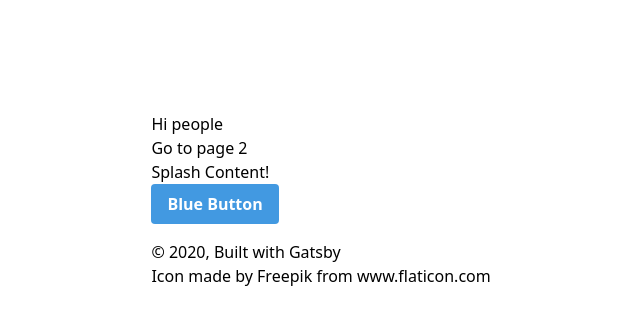
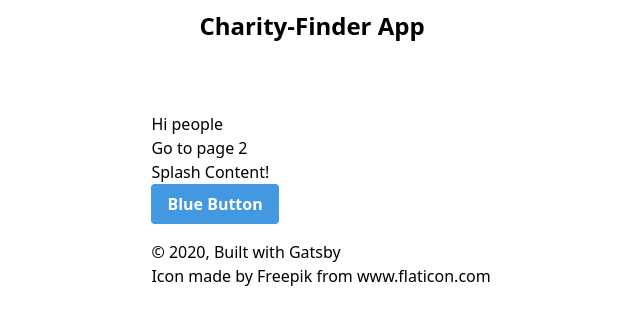
Before and after one commit to BebopVinh/charity-finder, a Gatsby site: page / in a window 1280 px wide. Shown: the whole page, without its empty margins (26-666 px from the left). Built offline with nearby package versions, Linux system fonts and the light colour scheme; Gatsby itself is replaced by a stand-in of ours.

Commit message:
Moved Header component into wrapper div

```diff
--- a/src/components/layout.js
+++ b/src/components/layout.js
@@ -25,7 +25,6 @@ const Layout = ({ children }) => {
 
   return (
     <>
-      <Header />
       <div
         style={{
           margin: `0 auto`,
@@ -33,6 +32,7 @@ const Layout = ({ children }) => {
           padding: `0 1.0875rem 1.45rem`,
         }}
       >
+        <Header siteTitle={data.site.siteMetadata.title} />
         <main>{children}</main>
         <footer>
           © {new Date().getFullYear()}, Built with
```
